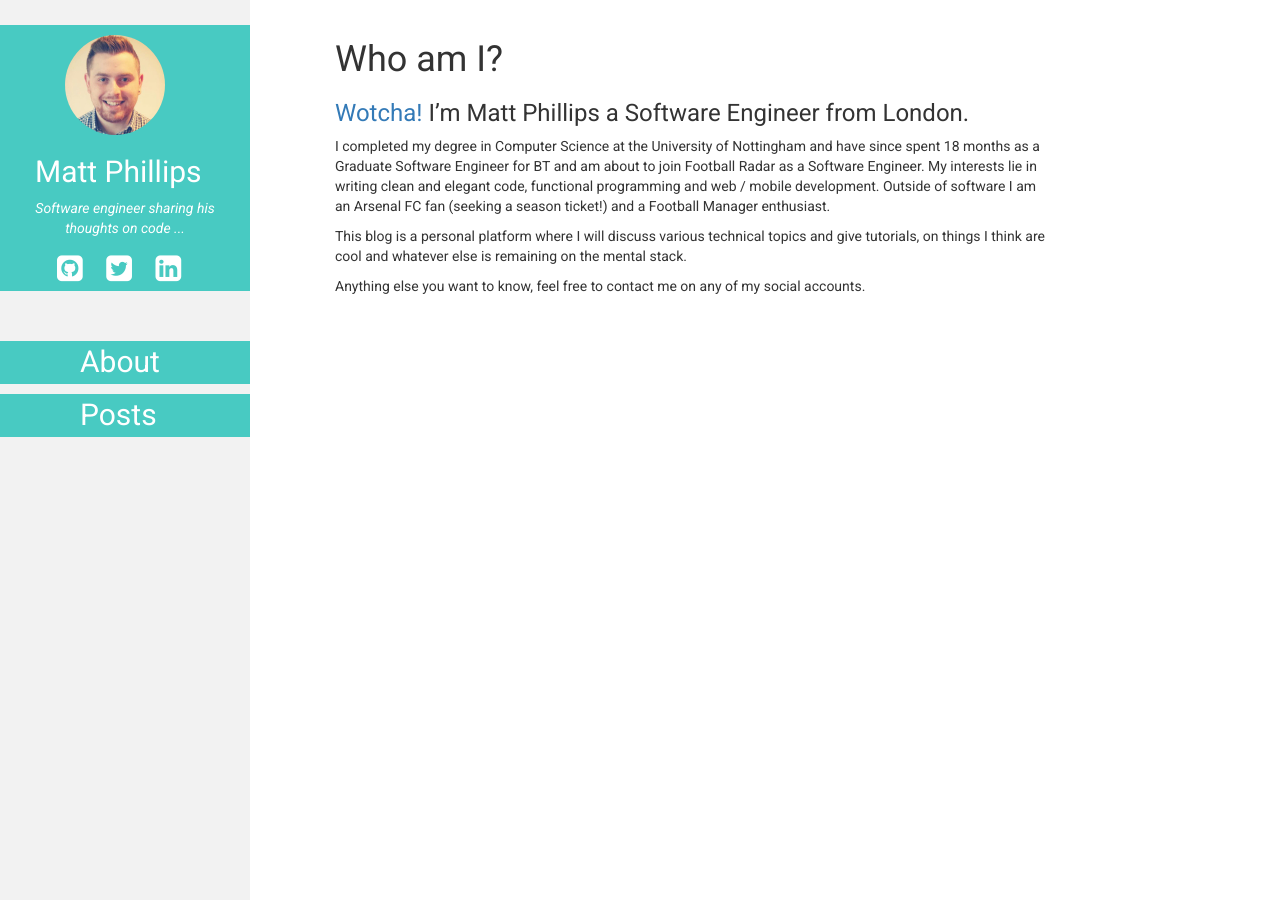
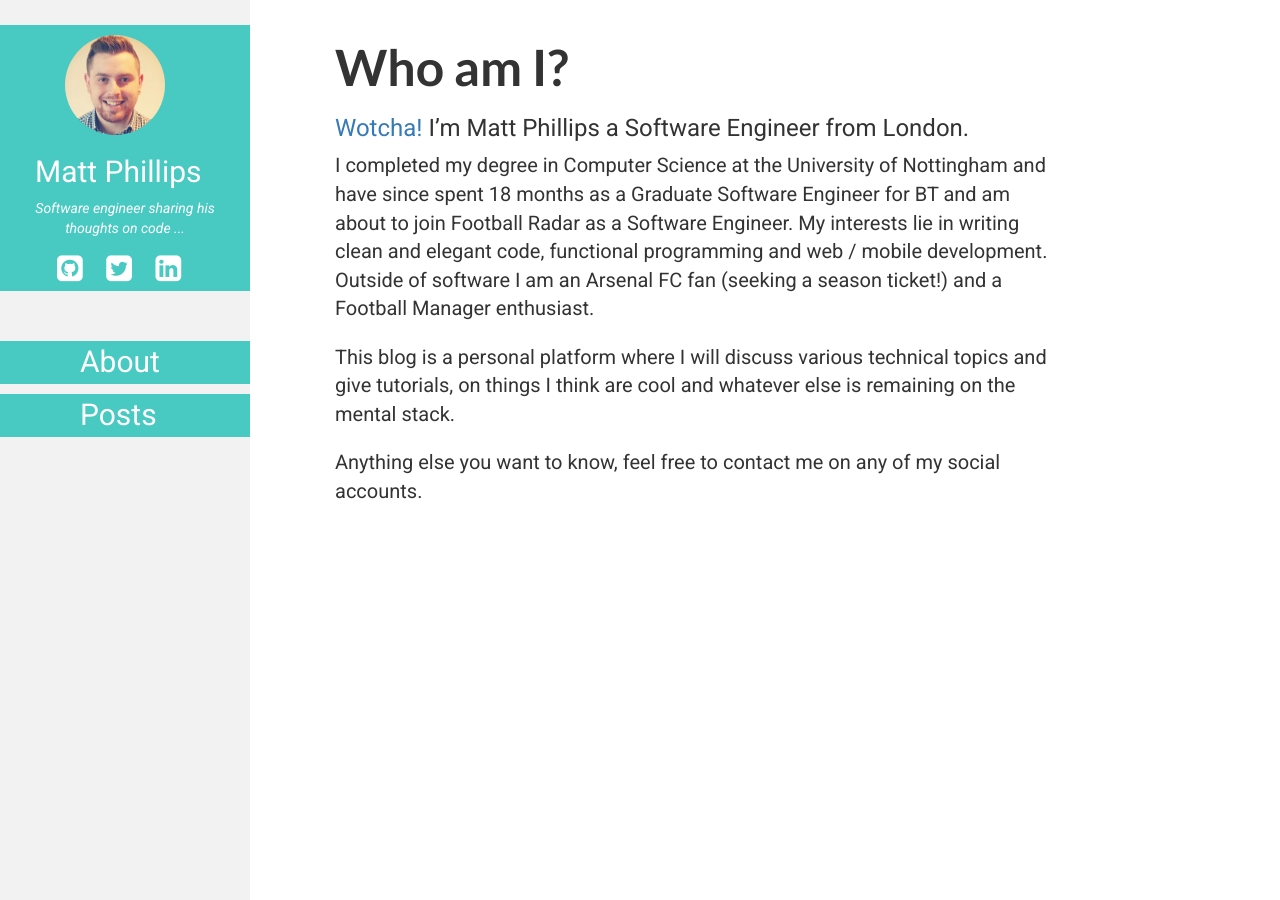
Before and after one commit to mattphillips/mattphillips.github.io, a Jekyll site: the page built from about.md, in a window 1280 px wide. Built offline with Jekyll 4.4.1, drawn with Linux system fonts in a browser that asks for light colours; nearby versions of some CDN libraries.

Commit message:
added styles to page content

```diff
--- a/_includes/head.html
+++ b/_includes/head.html
@@ -12,6 +12,7 @@
     <link href='/css/pygments/default.css' rel='stylesheet' type='text/css'>
     <link href='/css/mattphillips/header.css' rel='stylesheet' type='text/css'>
     <link href='/css/mattphillips/post.css' rel='stylesheet' type='text/css'>
+    <link href='/css/mattphillips/page.css' rel='stylesheet' type='text/css'>
     <link href='/css/mattphillips/author.css' rel='stylesheet' type='text/css'>
     <link href='/css/mattphillips/tags.css' rel='stylesheet' type='text/css'>
 
--- /dev/null
+++ b/css/mattphillips/page.css
@@ -0,0 +1,13 @@
+.page {
+    font-size: 1rem;
+}
+
+.page h1 {
+    font-family: 'Lato', sans-serif;
+    font-weight: bold;
+    font-size: 2.5rem;
+}
+
+.page p {
+  margin-bottom: 20px;
+}
```
